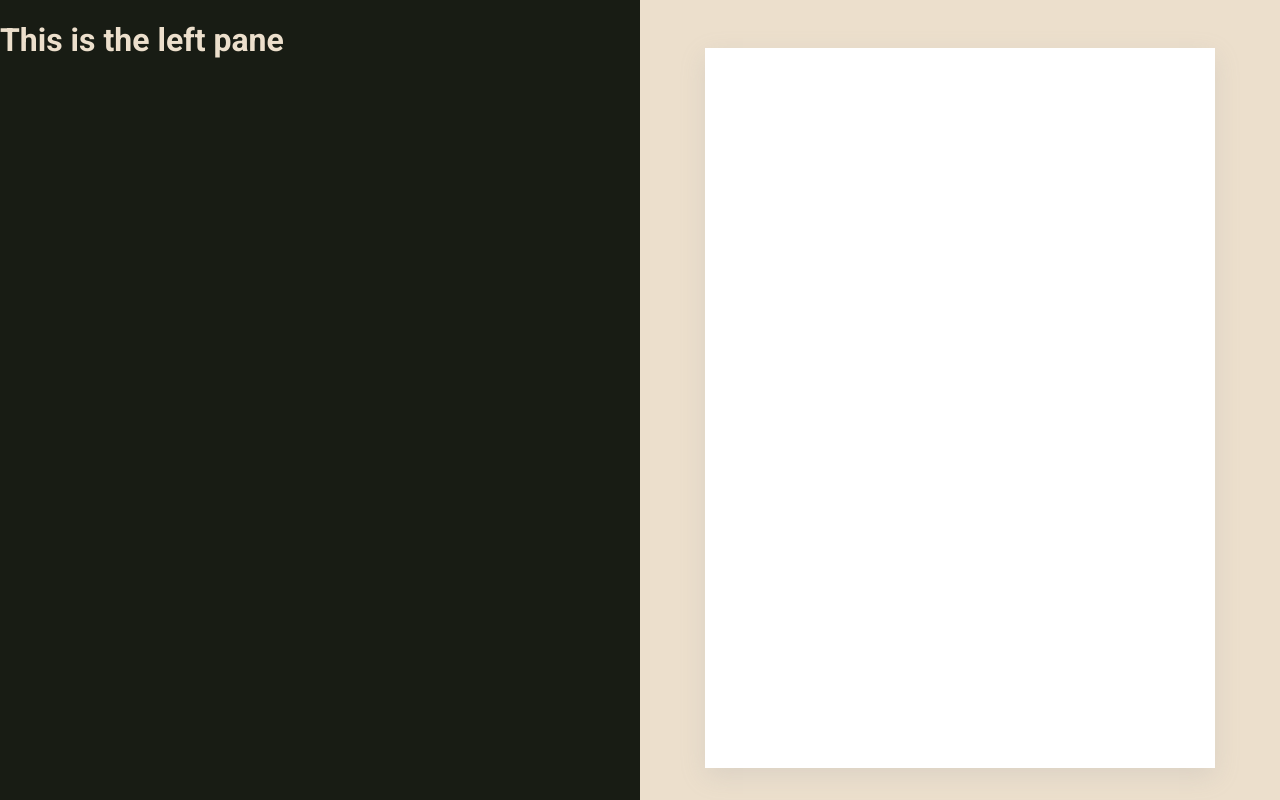
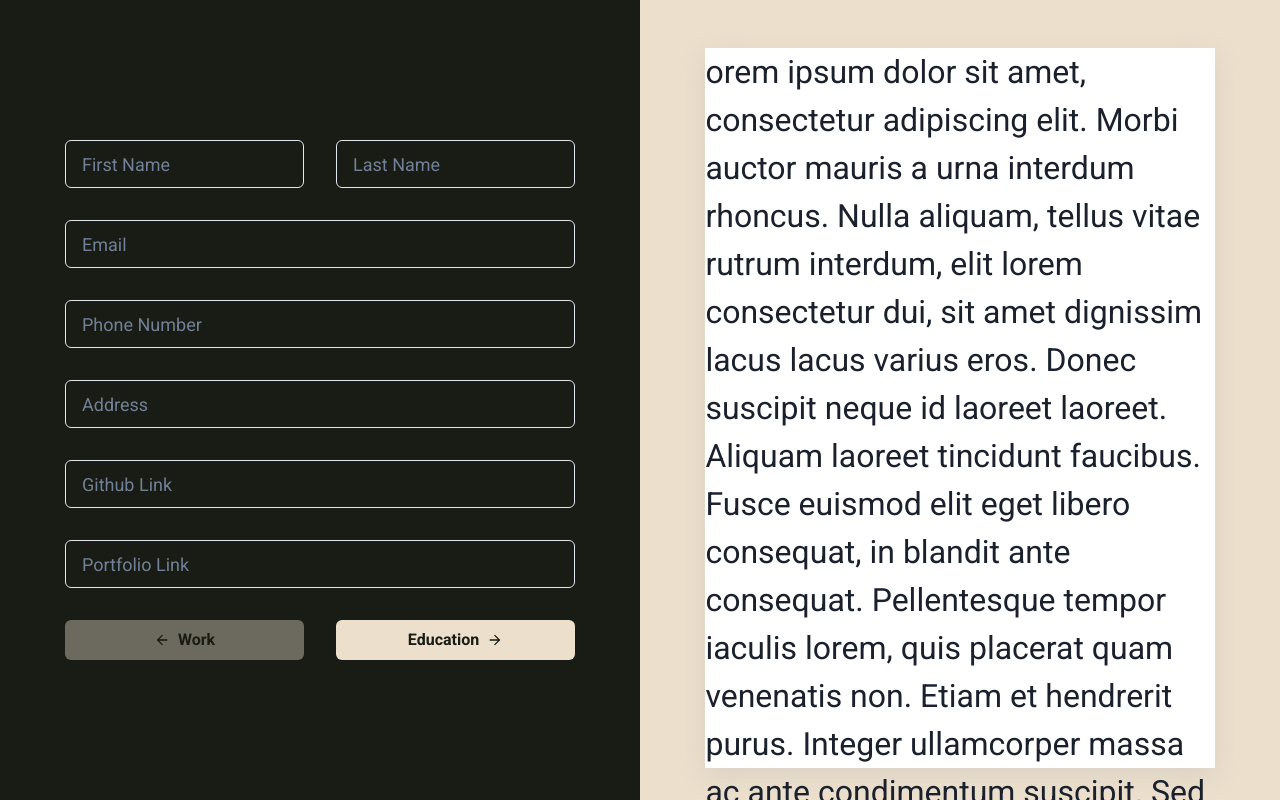
Before and after one commit to tushar-droid/Resume-builder2, a React (Vite) app: page / in a window 1280 px wide. Built offline with nearby package versions, Linux system fonts and the light colour scheme.

Commit message:
Completed the personal details section

```diff
--- a/package.json
+++ b/package.json
@@ -10,9 +10,13 @@
     "preview": "vite preview"
   },
   "dependencies": {
+    "@chakra-ui/icons": "^2.2.4",
+    "@chakra-ui/react": "^2.10.3",
     "@emotion/react": "^11.13.3",
     "@emotion/styled": "^11.13.0",
+    "@mui/icons-material": "^6.1.4",
     "@mui/material": "^6.1.4",
+    "framer-motion": "^11.11.9",
     "git": "^0.1.5",
     "react": "^18.3.1",
     "react-dom": "^18.3.1"
--- a/src/App.jsx
+++ b/src/App.jsx
@@ -1,14 +1,16 @@
 import './styles/App.css'
 import LeftPane from './Components/LeftPane'
 import RightPane from './Components/RightPane'
-
+import { ChakraProvider } from '@chakra-ui/react'
 
 function App() {
   return (
-    <>
-      <LeftPane />
-      <RightPane />
-    </>
+    <ChakraProvider>
+      <>
+        <LeftPane />
+        <RightPane />
+      </>
+    </ChakraProvider>
   )
 }
 
--- a/src/Components/LeftPane.jsx
+++ b/src/Components/LeftPane.jsx
@@ -1,9 +1,22 @@
-
 import '../styles/LeftPane.css'
+import PersonalDetails from './PersonalDetails'
+import { Button } from '@chakra-ui/react'
+import { ArrowForwardIcon } from '@chakra-ui/icons'
+import { ArrowBackIcon } from '@chakra-ui/icons'
 export default function LeftPane () {
     return (
         <div className="left-pane">
-            <h1>This is the left pane</h1>
+            <div className='input-container'>
+                <PersonalDetails />
+                <div className='nav-buttons-container'>
+                <Button leftIcon={<ArrowBackIcon />} color='#181C14' background='#ECDFCC' variant='solid' isDisabled= {true}>
+                    Work
+                </Button>
+                <Button rightIcon={<ArrowForwardIcon />} color='#181C14' background='#ECDFCC' variant='solid'>
+                    Education
+                </Button>
+                </div>
+            </div>
         </div>
     )
 }
--- /dev/null
+++ b/src/Components/PersonalDetails.jsx
@@ -0,0 +1,25 @@
+import { Input } from "@chakra-ui/react"
+import { useState } from "react"
+export default function PersonalDetails (){
+    const [fname, setFname] = useState('')
+    const [lname, setLname] = useState('')
+    const [email, setEmail] = useState('')
+    const [phnum, setPhnum] = useState('')
+    const [address, setAddress] = useState('')
+    const [gitLink, setGitlink] = useState('')
+    const [portfolioLink, setPortfolioLink] = useState('')
+
+    return(
+        <div className="personal-details-container">
+            <div className="name-container">
+                <Input size='lg' value={fname} placeholder="First Name" onChange={e => setFname(e.target.value)} />
+                <Input placeholder="Last Name" size='lg' value={lname} onChange={e => setLname(e.target.value)}/>
+            </div>
+            <Input placeholder="Email" type="email" size='lg' value={email} onChange={e => setEmail(e.target.value)}/>
+            <Input placeholder="Phone Number" type="tel" size='lg' value={phnum} onChange={e => setPhnum(e.target.value)}/>
+            <Input placeholder="Address" type="text" size='lg' value={address} onChange={e => setAddress(e.target.value)}/>
+            <Input placeholder="Github Link" type="text" size='lg' value={gitLink} onChange={e => setGitlink(e.target.value)}/>
+            <Input placeholder="Portfolio Link" type="text" size='lg' value={portfolioLink} onChange={e => setPortfolioLink(e.target.value)}/>
+        </div>
+    )
+}
--- a/src/Components/RightPane.jsx
+++ b/src/Components/RightPane.jsx
@@ -5,6 +5,16 @@ export default function RightPane () {
         <div className="right-pane">
             <div className='page-container'>
                 <div className='preview'>
+                orem ipsum dolor sit amet, consectetur adipiscing elit. Morbi auctor mauris a urna interdum rhoncus. Nulla aliquam, tellus vitae rutrum interdum, elit lorem consectetur dui, sit amet dignissim lacus lacus varius eros. Donec suscipit neque id laoreet laoreet. Aliquam laoreet tincidunt faucibus. Fusce euismod elit eget libero consequat, in blandit ante consequat. Pellentesque tempor iaculis lorem, quis placerat quam venenatis non. Etiam et hendrerit purus. Integer ullamcorper massa ac ante condimentum suscipit. Sed pretium convallis maximus. Pellentesque at iaculis magna. Mauris congue nisl tortor, non suscipit mi vehicula in. In est justo, ullamcorper quis dui eget, posuere gravida turpis. Curabitur porttitor euismod elit quis volutpat. Etiam facilisis cursus tincidunt. Proin suscipit leo ac fringilla bibendum.
+
+In non accumsan metus, eget rhoncus velit. Maecenas in velit egestas, ullamcorper mi et, facilisis eros. Pellentesque bibendum accumsan justo nec blandit. Nam nec porttitor sem, in efficitur tellus. Sed tincidunt venenatis sapien sed fermentum. Sed gravida mi id mauris malesuada sodales. Ut condimentum mi vitae tortor iaculis, nec tincidunt lacus eleifend.
+
+Pellentesque a hendrerit tortor, sit amet scelerisque libero. In aliquam, tortor eget molestie eleifend, orci diam feugiat risus, sit amet feugiat felis est quis tellus. In ornare dui libero, nec tempor mauris tincidunt nec. Donec volutpat molestie mi, eu tempor ipsum feugiat nec. Curabitur a justo vel leo faucibus lacinia. Phasellus et efficitur nisl, maximus iaculis dolor. Nulla nec erat erat. Quisque a nisi nec urna lobortis pharetra. Sed non metus at turpis lacinia lacinia id ut arcu. Vivamus ornare lacus purus, eu pharetra felis laoreet porta.
+
+Vestibulum blandit erat enim, in finibus turpis rutrum pretium. Suspendisse tempus metus quis accumsan hendrerit. Aliquam fringilla tincidunt justo dapibus tincidunt. Donec convallis eleifend volutpat. Suspendisse potenti. In hac habitasse platea dictumst. Sed finibus libero ut massa consectetur hendrerit sit amet a quam. Vestibulum pretium auctor ultricies. Phasellus et dapibus risus. Donec scelerisque, justo nec luctus pellentesque, diam lectus posuere arcu, nec condimentum massa leo eu elit. Donec quis purus consequat, posuere sem nec, rutrum neque. Aliquam viverra tellus quis velit fringilla, in pretium neque congue. Lorem ipsum dolor sit amet, consectetur adipiscing elit. Donec viverra sollicitudin lacus in aliquet. Vestibulum tincidunt sollicitudin arcu, finibus aliquam nulla commodo id. Aliquam erat volutpat.
+
+Mauris fringilla augue ut elementum eleifend. Etiam vestibulum imperdiet ex tincidunt mollis. Phasellus iaculis diam felis, sit amet euismod nulla euismod nec. Proin blandit diam eget nulla imperdiet, non placerat odio consectetur. Proin suscipit tortor odio, sed mattis turpis vulputate quis. Nunc nec elementum ante. Donec a nunc non ipsum faucibus imperdiet eu vel quam. Nulla ut justo scelerisque, varius lacus at, condimentum orci. Fusce vehicula eleifend eleifend. Ut sodales risus fringilla, mollis ante in, sollicitudin purus. Nulla quis interdum augue, sed blandit tellus. Fusce tincidunt nibh nec eros posuere, aliquam commodo massa bibendum.
+
                 </div>
                 <div className='preview page2' >
                 </div>
--- a/src/styles/LeftPane.css
+++ b/src/styles/LeftPane.css
@@ -7,4 +7,34 @@
     color: var(--right-prm);
     flex: 1;
     height: 100%;
+    display: flex;
+    flex-direction: column;
+    align-items: center;
+    justify-content: center;
 }
+
+.input-container {
+  display: flex;
+  flex-direction: column;
+  gap: 2rem;
+}
+
+
+.personal-details-container{
+  display: flex;
+  flex-direction: column;
+  gap: 2rem;
+}
+
+.name-container{
+  display: flex;
+  gap: 2rem;
+}
+.nav-buttons-container{
+  width: 100%;
+  display: flex;
+  gap: 2rem;
+}
+.nav-buttons-container > *{
+  flex: 1;
+}
--- a/src/styles/RightPane.css
+++ b/src/styles/RightPane.css
@@ -17,6 +17,7 @@
     align-items: center;
     justify-content: center;
     gap: 3rem;
+
 }
 
 .preview{
@@ -25,4 +26,6 @@
     width: calc(90vh / 1.414);
     box-shadow: rgba(149, 157, 165, 0.2) 0px 8px 24px;
     margin-bottom: 20px;
+    font-size: 2rem;
+
 }
```
Also changed, not shown: 1 other file (tests, documents, lock files or other folders).
